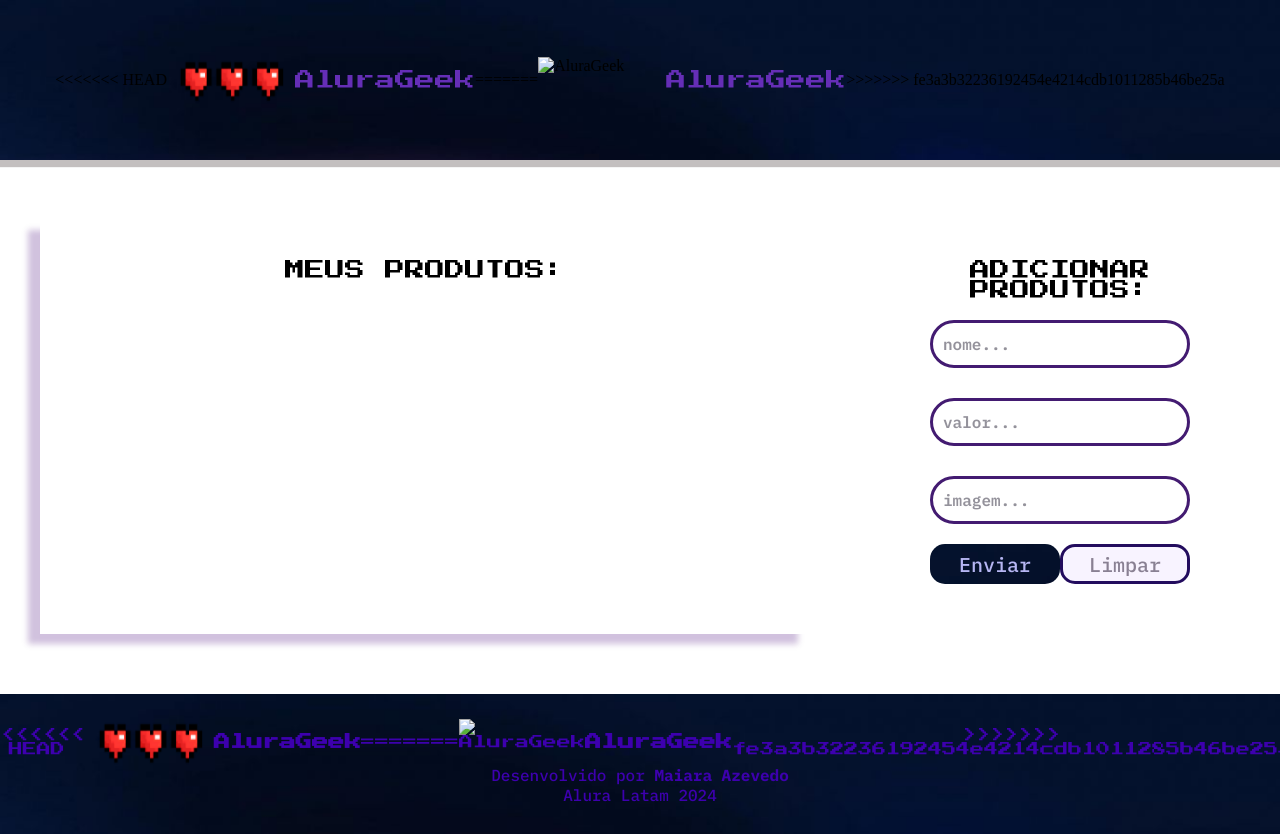
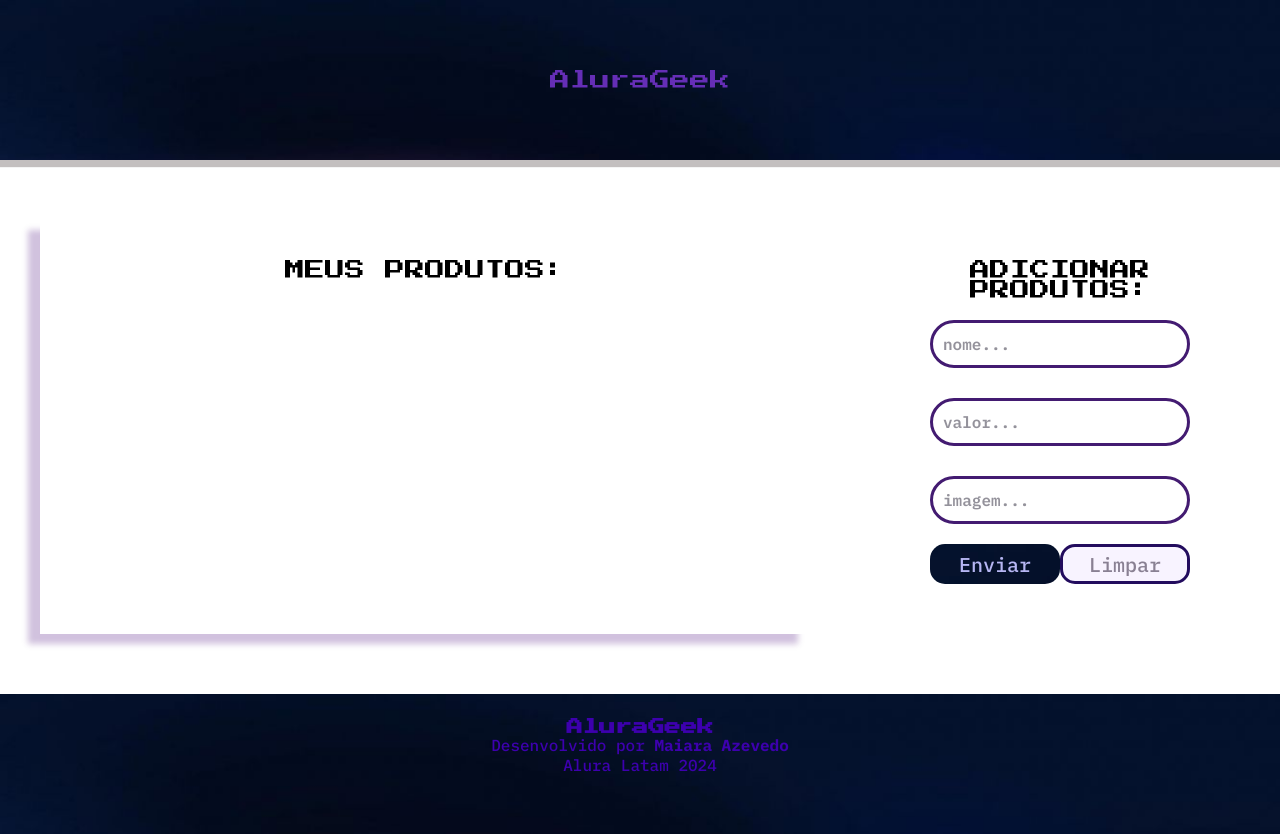
Before and after one commit to MaiaraAzevedo/AluraGeek, a website with bundled scripts: page index.html in a window 1280 px wide. Built offline with nearby package versions, Linux system fonts and the light colour scheme; no server answers; files whose address does not match are found by name.

Commit message:
alurageek

```diff
--- a/index.html
+++ b/index.html
@@ -12,13 +12,7 @@
 </head>
 <body>
     <header class="cabecalho">
-<<<<<<< HEAD
-            <img src="/imagens/logo-hearts.png" alt="AluraGeek">
             <p>AluraGeek</p>
-=======
-            <img src="/imagens/logo.png" alt="AluraGeek">
-        <p>AluraGeek</p>
->>>>>>> fe3a3b32236192454e4214cdb1011285b46be25a
     </header>
     <main class="container-principal">
     <section class="secao-produtos">
@@ -42,13 +36,7 @@
 </main>
 <footer class="rodape-container">
 <div>
-<<<<<<< HEAD
-<img src="/imagens/logo-hearts.png" alt="AluraGeek">
 <h3>AluraGeek</h3>
-=======
-    <img src="/imagens/logo.png" alt="AluraGeek">
-            <h3>AluraGeek</h3>
->>>>>>> fe3a3b32236192454e4214cdb1011285b46be25a
 </div>
 <p>Desenvolvido por<span> Maiara Azevedo</span></p>
 <p>Alura Latam 2024</p>
```
